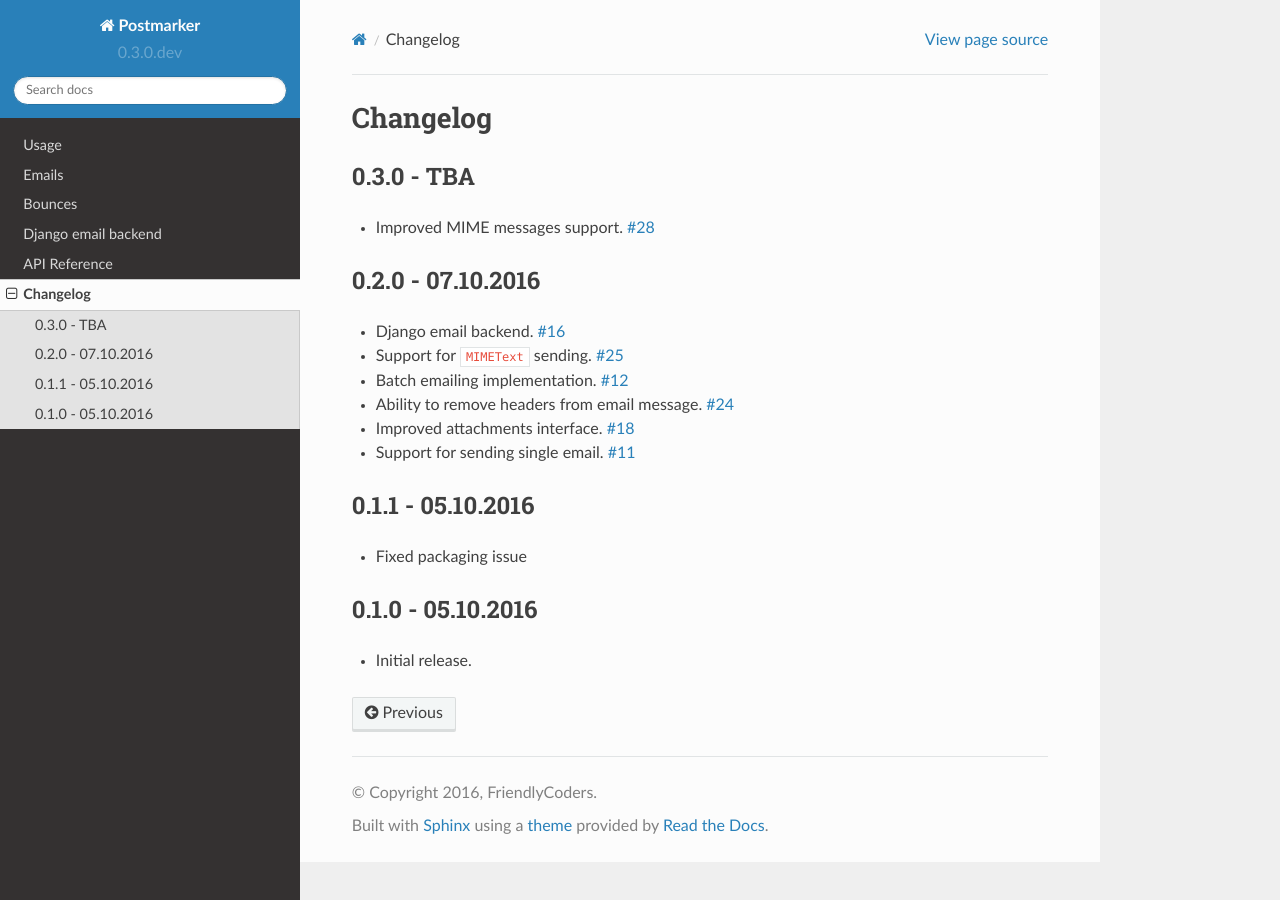
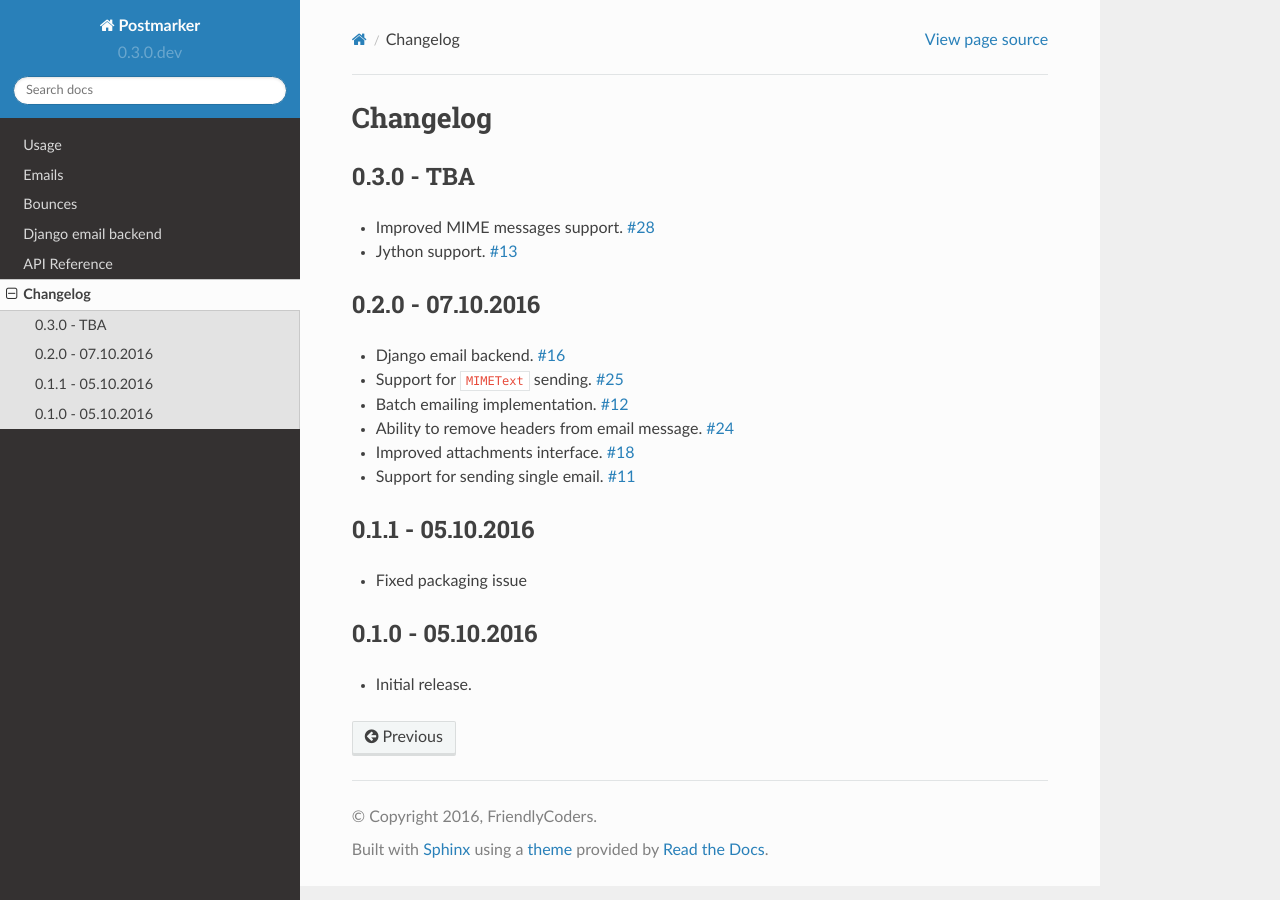
Before and after one commit to Stranger6667/postmarker, a Sphinx documentation site: the page built from docs/changelog.rst, in a window 1280 px wide. Built offline with Sphinx 7.4.7 and the Read the Docs theme 2.0.0, drawn with Linux system fonts in a browser that asks for light colours.

Commit message:
Jython support. Closes #13

```diff
--- a/README.rst
+++ b/README.rst
@@ -34,4 +34,4 @@
 Python support
 ==============
 
-Postmarker supports Python 2.6, 2.7, 3.3+ and PyPy and PyPy3.
+Postmarker supports Python 2.6, 2.7, 3.3+, PyPy, PyPy3 and Jython.
--- a/docs/changelog.rst
+++ b/docs/changelog.rst
@@ -7,6 +7,7 @@
 -----------
 
 - Improved MIME messages support. `#28`_
+- Jython support. `#13`_
 
 0.2.0 - 07.10.2016
 ------------------
@@ -34,5 +35,6 @@
 .. _#24: https://github.com/FriendlyCoders/postmarker/issues/24
 .. _#18: https://github.com/FriendlyCoders/postmarker/issues/18
 .. _#16: https://github.com/FriendlyCoders/postmarker/issues/16
+.. _#13: https://github.com/FriendlyCoders/postmarker/issues/13
 .. _#12: https://github.com/FriendlyCoders/postmarker/issues/12
 .. _#11: https://github.com/FriendlyCoders/postmarker/issues/11
```
Also changed, not shown: .travis.yml, 1 other file.
